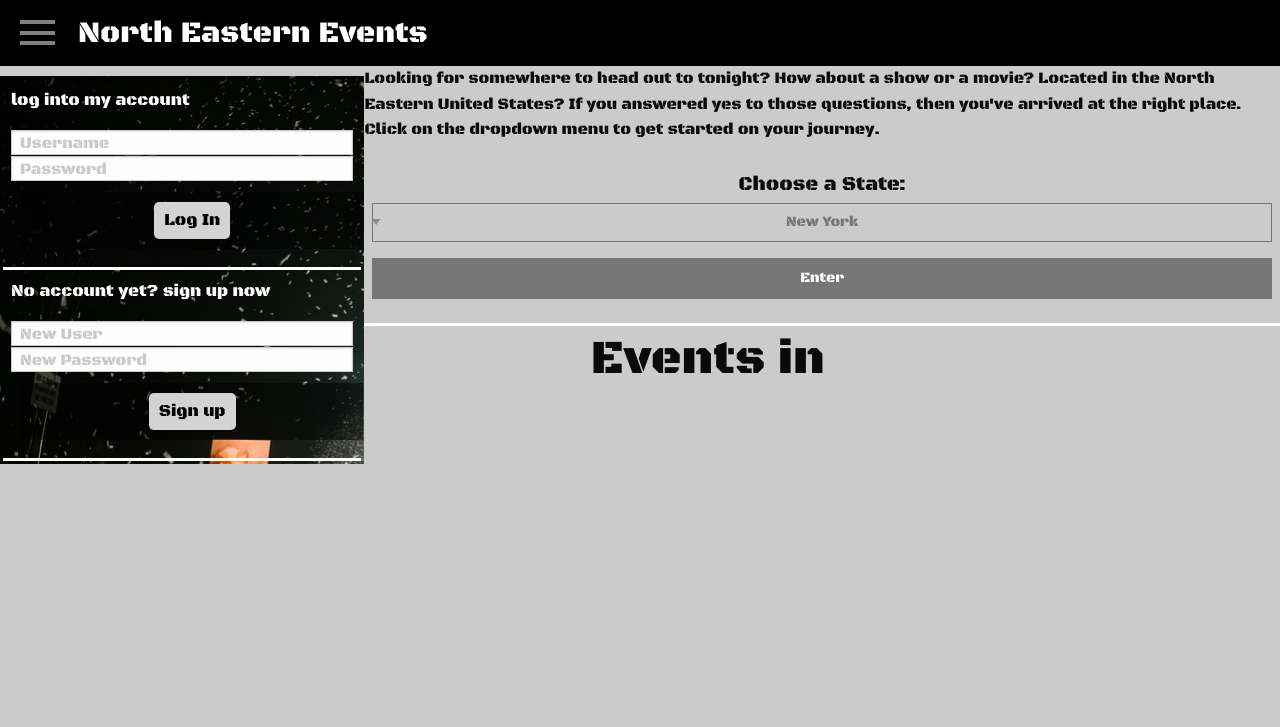
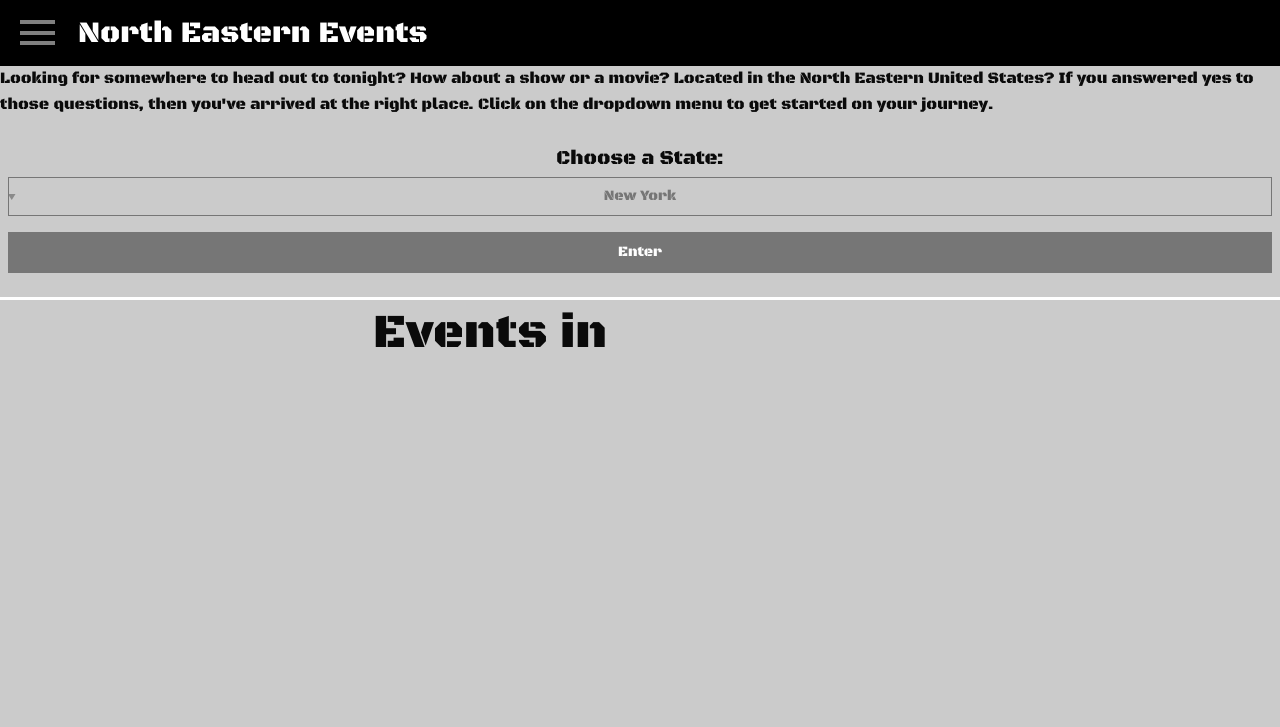
Before and after one commit to paulooliveira152012/groupProject2, a plain HTML site: page index.html in a window 1280 px wide. Drawn offline with nearby package versions, Linux system fonts and the light colour scheme.

Commit message:
edeting menu toggle looks

```diff
--- a/nae-events/public/assets/css/style.css
+++ b/nae-events/public/assets/css/style.css
@@ -74,10 +74,14 @@ header .toggle {
 
 .menu {
     width: 70%;
+    margin-left: -100%;
+    margin-top: 0;
+    position: absolute;
 }
 
 .sideMenu {
     width: 100%;
+    background-color: black;
 
 }
 
@@ -205,3 +209,8 @@ li {
 .mainContainer {
     display: flex;
 }
+
+.secondContainer {
+
+
+}
```
